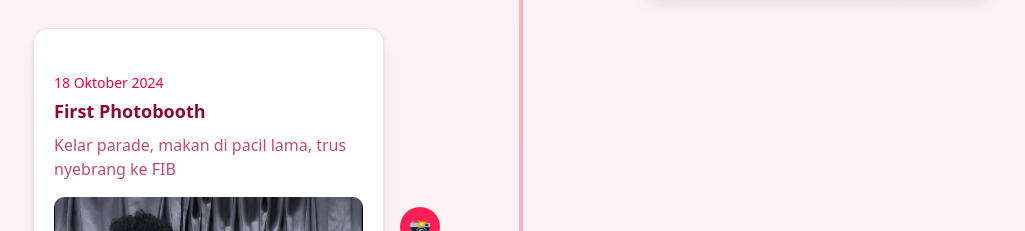
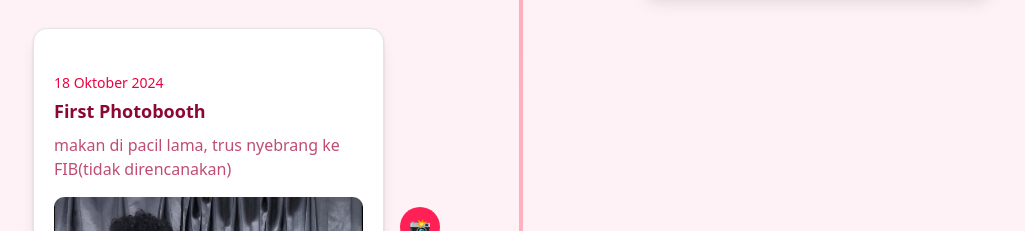
Before and after one commit to Gebxby/anniv-Web, a Next.js app: page / in a window 1280 px wide. Shown: the part 2800-3031 px from the top of the page, without its empty margins (119-1144 px from the left). Built offline with nearby package versions, Linux system fonts and the light colour scheme.

Commit message:
add perbaikan

```diff
--- a/app/page.tsx
+++ b/app/page.tsx
@@ -87,7 +87,7 @@ const demoTimeline = [
   {
     date: "2024-10-18",
     title: "First Photobooth",
-    desc: "Kelar parade, makan di pacil lama, trus nyebrang ke FIB",
+    desc: "makan di pacil lama, trus nyebrang ke FIB(tidak direncanakan)",
     pict: "/images/first-Photobooth.jpeg",
     icon: "📸"
   },
```
